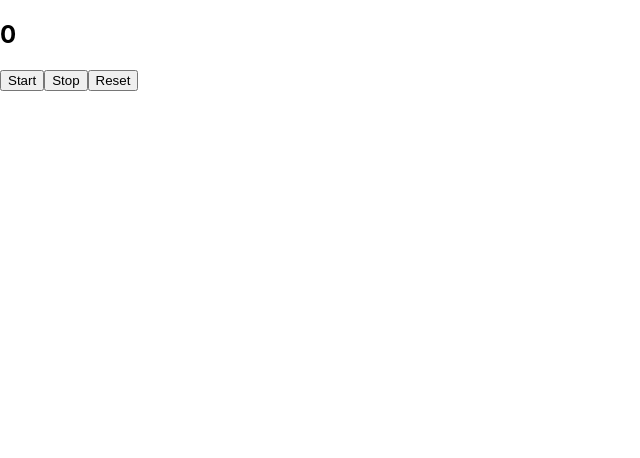
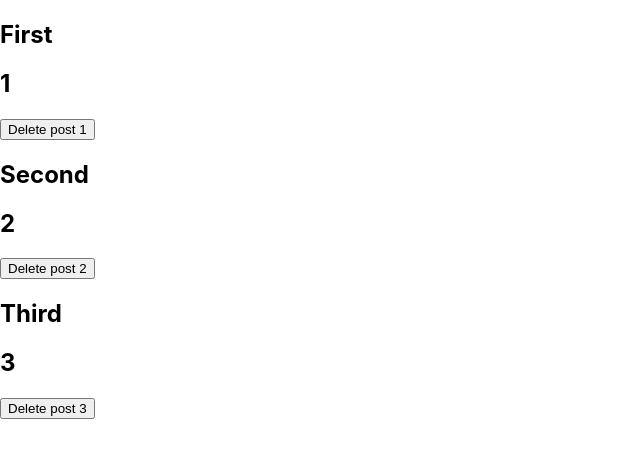
Before and after one commit to y-dubovitsky/react-3, a React (Create React App) app: page / in a window 1280 px wide. Shown: the top 458 px of the page, without its empty margins (0-640 px from the left). Built offline with nearby package versions, Linux system fonts and the light colour scheme.

Commit message:
Lesson 26 Пробрасывание функций сверху вниз

```diff
--- a/src/App.js
+++ b/src/App.js
@@ -1,25 +1,32 @@
-import logo from './logo.svg';
-import './App.css';
+import React from 'react';
+import Posts from './components/Posts';
 
-function App() {
-  return (
-    <div className="App">
-      <header className="App-header">
-        <img src={logo} className="App-logo" alt="logo" />
-        <p>
-          Edit <code>src/App.js</code> and save to reload.
-        </p>
-        <a
-          className="App-link"
-          href="https://reactjs.org"
-          target="_blank"
-          rel="noopener noreferrer"
-        >
-          Learn React
-        </a>
-      </header>
-    </div>
-  );
+export default class App extends React.Component {
+
+  constructor(props) {
+    super(props);
+
+    this.state = {
+      posts: [
+        { id: '1', name: 'First' },
+        { id: '2', name: 'Second' },
+        { id: '3', name: 'Third' }
+      ]
+    };
+  }
+
+  onDeletePost = (id) => {
+    const newPosts = this.state.posts.filter(post => post.id !== id);
+    this.setState({
+      posts: newPosts
+    })
+  }
+
+  render() {
+    return (
+      <div>
+        <Posts posts={this.state.posts} onDeletePost={this.onDeletePost} />
+      </div>
+    )
+  }
 }
-
-export default App;
--- /dev/null
+++ b/src/components/Post.jsx
@@ -0,0 +1,9 @@
+export default function Post(props) {
+    return (
+        <div>
+            <h2>{props.name}</h2>
+            <h2>{props.id}</h2>
+            <button onClick={() => props.onDeletePost(props.id)}>Delete post {props.id}</button>
+        </div>
+    )
+}
--- /dev/null
+++ b/src/components/Posts.jsx
@@ -0,0 +1,11 @@
+import Post from './Post';
+
+export default function Posts(props) {
+    return <div>
+        {
+            props.posts.map(post => (
+                <Post key={post.id} id={post.id} name={post.name} onDeletePost={props.onDeletePost}/>
+            ))
+        }
+    </div>
+}
--- a/src/index.jsx
+++ b/src/index.jsx
@@ -1,64 +1,12 @@
 import React from 'react';
 import ReactDOM from 'react-dom';
 import './index.css';
-// import App from './App';
+import App from './App';
 import reportWebVitals from './reportWebVitals';
-
-class Default extends React.Component {
-  state = {
-    count: 0
-  }
-
-  componentDidMount() {
-    if (localStorage.getItem('timer') !== null) {
-      this.setState({
-        count: parseInt(localStorage.getItem('timer'))
-      })
-    }
-  }
-
-  componentDidUpdate() {
-    localStorage.setItem('timer', this.state.count)
-  }
-
-  start = () => {
-    const timerId = setInterval(() => {
-      this.setState((prevState) => ({
-        count: prevState.count + 1
-      }))
-    }, 1000)
-
-    this.setState({
-      timerId: timerId
-    })
-  }
-
-  stop = () => {
-    clearInterval(this.state.timerId);
-  }
-
-  reset = () => {
-    this.setState({
-      count: 0
-    })
-    localStorage.removeItem('timer');
-  }
-
-  render() {
-    return (
-      <div>
-        <h2>{this.state.count}</h2>
-        <button onClick={this.start}>Start</button>
-        <button onClick={this.stop}>Stop</button>
-        <button onClick={this.reset}>Reset</button>
-      </div>
-    );
-  }
-}
 
 ReactDOM.render(
   <React.StrictMode>
-    <Default />
+    <App />
   </React.StrictMode>,
   document.getElementById('root')
 );
```
